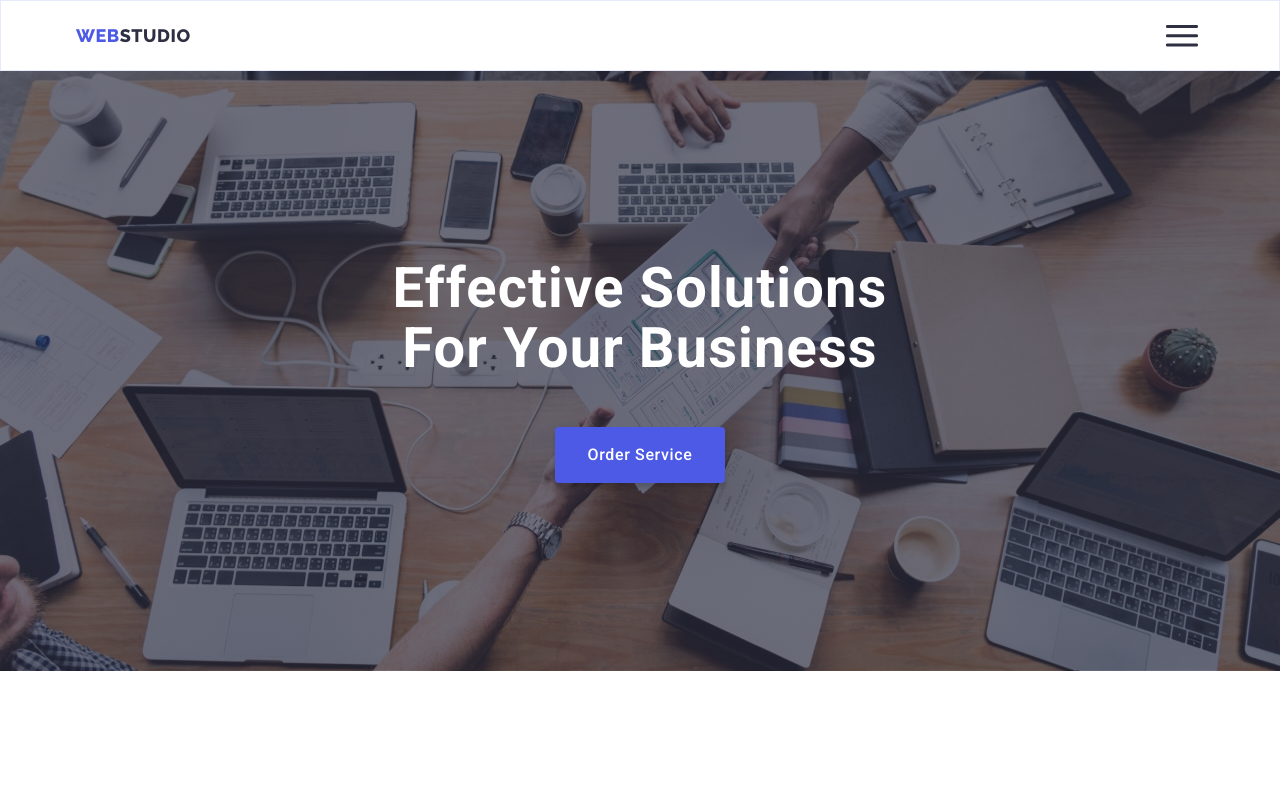
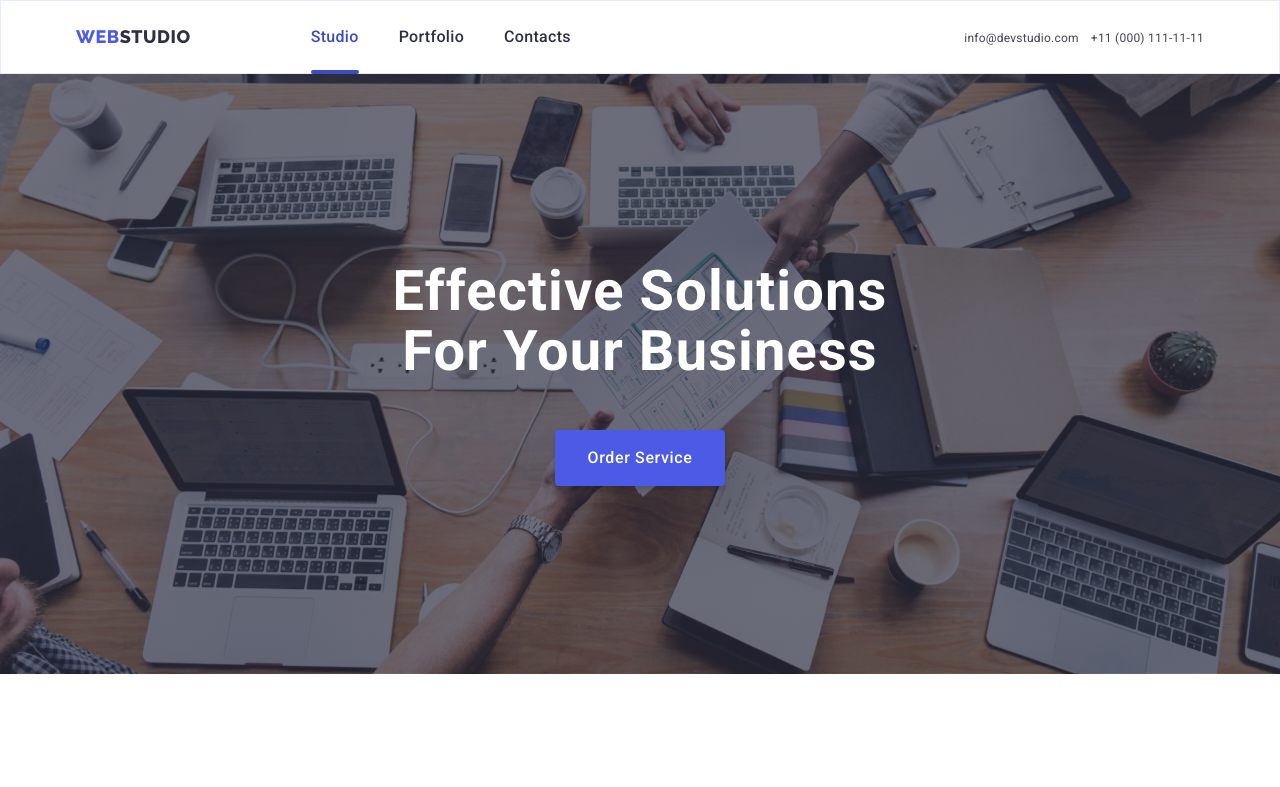
Before and after one commit to VladAkolzin/goit-markup-hw-06, a plain HTML site: page index.html in a window 1280 px wide. Shown: the top 787 px of the page. Drawn offline with nearby package versions, Linux system fonts and the light colour scheme.

Commit message:
without mob menu

```diff
--- a/css/media.css
+++ b/css/media.css
@@ -1,11 +1,35 @@
+@media screen and (max-width: 427px) {
+
+}
 @media screen and (min-width: 428px) {
 	.container {
 			max-width: 428px;
+	}
+	.customers-list {
+		flex-direction: row;
+		flex-wrap: wrap;
+	}
+	.footer-input {
+		width: 398px;
 	}
 }
 @media screen and (min-width: 768px) {
 	.container {
 		max-width: 768px;
+	}
+	.header-menu-list {
+		display: flex;
+	}
+	.header-menu-logo {
+		margin-right: 120px;
+	}
+	.header-contacts-list {
+		display: flex;
+		flex-direction: column;
+		gap: 12px;
+	}
+	.menu-mob-button {
+		display: none;
 	}
 	.hero {
 		background-image: linear-gradient(to bottom, var(--grey-color), var(--grey-color)), url(../images/people-office-tab.jpg);
@@ -89,6 +113,13 @@
 		max-width: 1158px;
 		padding: 0 15px;
 	}
+	.header-contacts-list {
+		flex-direction: row;
+	}
+	.header-contacts {
+		padding-top: 24px;
+		padding-bottom: 24px;
+	}
 		.hero {
 			padding-top: 188px;
 			padding-bottom: 188px;
--- a/css/styles.css
+++ b/css/styles.css
@@ -79,7 +79,6 @@ img {
 	letter-spacing: 0.03em;
 	text-transform: uppercase;
 	color: var(--logo-color);
-	margin-right: 76px;
 	padding-top: 24px;
 	padding-bottom: 24px;
 }
@@ -122,22 +121,21 @@ img {
 }
 
 .header-contacts {
-	padding-top: 24px;
-	padding-bottom: 24px;
+	/* padding-top: 24px;
+	padding-bottom: 24px; */
 	font-style: normal;
-	display: none;
 }
 .header-contacts-list {
-	display: flex;
+	display: none;
 	gap: 40px;
 }
 .header-contacts-link {
-	font-size: 16px;
+	font-size: 12px;
 	color: #434455;
-	line-height: 1.5;
+	line-height: 1.17;
 	letter-spacing: 0.02em;
-	padding-top: 24px;
-	padding-bottom: 24px;
+	padding-top: 16px;
+	padding-bottom: 16px;
 	transition: color 250ms cubic-bezier(0.4, 0, 0.2, 1);
 }
 .header-contacts-link:hover, .header-contacts-link:focus {
@@ -466,7 +464,8 @@ img {
 }
 .customers-list {
 	display: flex;
-	flex-wrap: wrap;
+	flex-direction: column;
+	align-items: center;
 	justify-content: center;
 	gap: 72px 16px;
 }
@@ -595,7 +594,7 @@ img {
 
 .footer-input {
 	padding: 8px 16px;
-	width: 398px;
+	width: 200px;
 	height: 40px;
 	background-color: transparent;
 	border-radius: 4px;
```
